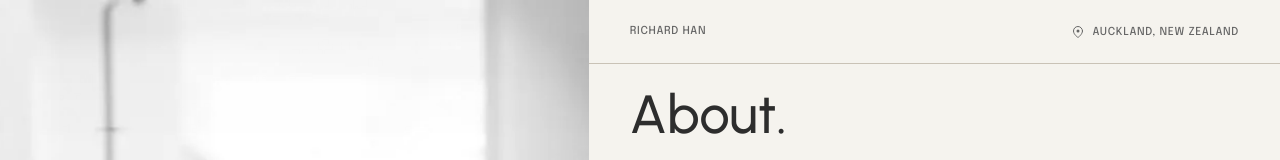
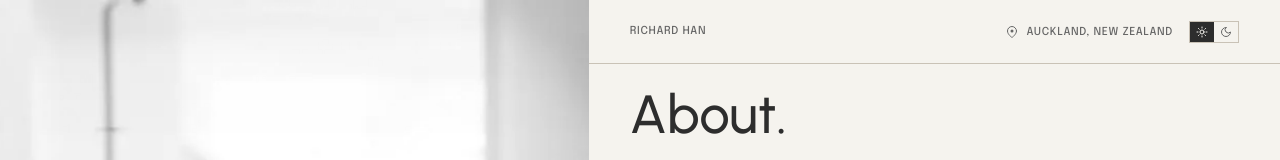
Before and after one commit to rlyhan/Richard-Han-Portfolio-New, a React (Vite) app: page /about in a window 1280 px wide. Shown: the top 160 px of the page. Built offline with nearby package versions, Linux system fonts and the light colour scheme.

Commit message:
feat: a sun/moon toggle on every page's top row to override the OS scheme
The choice sits on <html> as data-theme and is saved, and an inline script in
index.html puts it back before first paint. Without one, the OS still decides.

Co-Authored-By: Claude Opus 5.5 <noreply@anthropic.com>

```diff
--- a/index.html
+++ b/index.html
@@ -6,6 +6,17 @@
     <meta name="viewport" content="width=device-width, initial-scale=1.0" />
     <meta name="color-scheme" content="light dark" />
     <meta name="theme-color" content="#000000" />
+
+    <script>
+      // Before first paint, so a saved scheme doesn't open on the OS's for a frame.
+      // See useColorScheme, which writes the same key.
+      try {
+        const theme = localStorage.getItem("theme");
+        if (theme === "light" || theme === "dark") {
+          document.documentElement.dataset.theme = theme;
+        }
+      } catch {}
+    </script>
 
     <meta
       name="description"
--- /dev/null
+++ b/src/components/common/Buttons/ThemeToggle.jsx
@@ -0,0 +1,38 @@
+import cn from "classnames";
+import SunIcon from "../../icons/SunIcon";
+import MoonIcon from "../../icons/MoonIcon";
+import { useColorScheme } from "../../../hooks/useColorScheme";
+
+const SEGMENT_CLASS =
+  "grid place-items-center px-1.5 py-1 transition-colors duration-200 motion-reduce:transition-none";
+
+const SELECTED_CLASS = "bg-ink text-cream";
+
+const UNSELECTED_CLASS = "text-ash group-hover:text-ink";
+
+const ICON_CLASS = "size-3";
+
+const ThemeToggle = () => {
+  const [scheme, toggleScheme] = useColorScheme();
+  const isDark = scheme === "dark";
+
+  return (
+    <button
+      type="button"
+      role="switch"
+      aria-checked={isDark}
+      aria-label="Dark theme"
+      onClick={toggleScheme}
+      className="group -my-1 flex shrink-0 rounded-none border border-grid p-0 focus-visible:outline-ink"
+    >
+      <span className={cn(SEGMENT_CLASS, isDark ? UNSELECTED_CLASS : SELECTED_CLASS)}>
+        <SunIcon className={ICON_CLASS} />
+      </span>
+      <span className={cn(SEGMENT_CLASS, isDark ? SELECTED_CLASS : UNSELECTED_CLASS)}>
+        <MoonIcon className={ICON_CLASS} />
+      </span>
+    </button>
+  );
+};
+
+export default ThemeToggle;
--- /dev/null
+++ b/src/components/icons/MoonIcon.jsx
@@ -0,0 +1,17 @@
+const MoonIcon = ({ className = "" }) => (
+    <svg
+        className={className}
+        xmlns="http://www.w3.org/2000/svg"
+        viewBox="0 0 24 24"
+        fill="none"
+        stroke="currentColor"
+        strokeWidth="2"
+        strokeLinecap="round"
+        strokeLinejoin="round"
+        aria-hidden="true"
+    >
+        <path d="M12 3a6 6 0 0 0 9 9 9 9 0 1 1-9-9Z"></path>
+    </svg>
+);
+
+export default MoonIcon
--- /dev/null
+++ b/src/components/icons/SunIcon.jsx
@@ -0,0 +1,18 @@
+const SunIcon = ({ className = "" }) => (
+    <svg
+        className={className}
+        xmlns="http://www.w3.org/2000/svg"
+        viewBox="0 0 24 24"
+        fill="none"
+        stroke="currentColor"
+        strokeWidth="2"
+        strokeLinecap="round"
+        strokeLinejoin="round"
+        aria-hidden="true"
+    >
+        <circle cx="12" cy="12" r="4"></circle>
+        <path d="M12 2v2M12 20v2M4.93 4.93l1.41 1.41M17.66 17.66l1.41 1.41M2 12h2M20 12h2M6.34 17.66l-1.41 1.41M19.07 4.93l-1.41 1.41"></path>
+    </svg>
+);
+
+export default SunIcon
--- a/src/components/layout/Byline.jsx
+++ b/src/components/layout/Byline.jsx
@@ -1,5 +1,6 @@
 import cn from "classnames";
 import LocationPinIcon from "../icons/LocationPinIcon";
+import ThemeToggle from "../common/Buttons/ThemeToggle";
 import { INTRO_TOPLINE } from "../../data/home.data";
 import { EYEBROW_LABEL_CLASS } from "./sharedClasses";
 
@@ -18,6 +19,7 @@ const Byline = ({ topLineRef, hideNameBelowMd = false }) => (
     <span className={hideNameBelowMd ? "hidden md:block" : undefined}>
       {INTRO_TOPLINE.name}
     </span>
+    <span className="flex items-center gap-4">
       <span
         className={cn(
           "flex items-center gap-2",
@@ -34,6 +36,8 @@ const Byline = ({ topLineRef, hideNameBelowMd = false }) => (
           {INTRO_TOPLINE.location}
         </span>
       </span>
+      <ThemeToggle />
+    </span>
   </p>
 );
 
--- a/src/components/projects/ProjectMasthead.jsx
+++ b/src/components/projects/ProjectMasthead.jsx
@@ -3,6 +3,7 @@ import ArrowDownIcon from "../icons/ArrowDownIcon";
 import ArrowUpRightIcon from "../icons/ArrowUpRightIcon";
 import AwardIcon from "../icons/AwardIcon";
 import SplitLine from "../common/SplitLine";
+import ThemeToggle from "../common/Buttons/ThemeToggle";
 import { useNavLink } from "../../hooks/useNavLinks";
 import { EYEBROW_LABEL_CLASS, NOTE_TEXT_CLASS } from "../layout/sharedClasses";
 import { PATHS } from "../../routes/routes";
@@ -45,7 +46,10 @@ const ProjectMasthead = ({ project, headingRef }) => {
           All projects
         </a>
 
-        <time dateTime={String(year)}>{year}</time>
+        <span className="flex items-center gap-4">
+          <time dateTime={String(year)}>{year}</time>
+          <ThemeToggle />
+        </span>
       </div>
 
       <h1
--- /dev/null
+++ b/src/hooks/useColorScheme.js
@@ -0,0 +1,44 @@
+import { useSyncExternalStore } from "react"
+
+const DARK_QUERY = "(prefers-color-scheme: dark)"
+
+// Read before first paint by the inline script in index.html, under the same key.
+const STORAGE_KEY = "theme"
+
+// The scheme lives on <html> rather than in React state: the inline script sets it
+// before the app exists, and every copy of the nav bar has to agree on it.
+const subscribe = (onChange) => {
+    const media = window.matchMedia(DARK_QUERY)
+    const observer = new MutationObserver(onChange)
+
+    observer.observe(document.documentElement, {
+        attributes: true,
+        attributeFilter: ["data-theme"],
+    })
+    media.addEventListener("change", onChange)
+
+    return () => {
+        observer.disconnect()
+        media.removeEventListener("change", onChange)
+    }
+}
+
+const getScheme = () =>
+    document.documentElement.dataset.theme ??
+    (window.matchMedia(DARK_QUERY).matches ? "dark" : "light")
+
+export function useColorScheme() {
+    const scheme = useSyncExternalStore(subscribe, getScheme)
+
+    const toggleScheme = () => {
+        const next = scheme === "dark" ? "light" : "dark"
+        document.documentElement.dataset.theme = next
+        try {
+            localStorage.setItem(STORAGE_KEY, next)
+        } catch {
+            // Storage blocked: the choice still holds for this visit.
+        }
+    }
+
+    return [scheme, toggleScheme]
+}
--- a/tailwind.config.js
+++ b/tailwind.config.js
@@ -10,7 +10,8 @@ const WELL_RGB = "42, 36, 30";
 // The paper tones, each with its value in both schemes. The dark scheme inverts
 // these and leaves the well, its frame and its scrim alone: they mat the shots,
 // which look the same in either scheme. The tokens read through a variable of the
-// same name, which the plugin at the foot of this file sets for each scheme.
+// same name, which the plugin at the foot of this file sets for each scheme: the
+// OS's, unless the nav's toggle has put a `data-theme` on <html>.
 const PAPER = {
   // The hero's ground, and the caption plate each project card's title sits on.
   cream: { light: "#F5F3EE", dark: "#16140F" },
@@ -173,7 +174,11 @@ export default {
     ({ addBase }) =>
       addBase({
         ":root": paperVars("light"),
-        "@media (prefers-color-scheme: dark)": { ":root": paperVars("dark") },
+        "@media (prefers-color-scheme: dark)": {
+          ':root:not([data-theme="light"])': paperVars("dark"),
+        },
+        ':root[data-theme="dark"]': { ...paperVars("dark"), colorScheme: "dark" },
+        ':root[data-theme="light"]': { colorScheme: "light" },
       }),
   ],
 };
```
Lines whose indentation alone changed are shown as unchanged.
